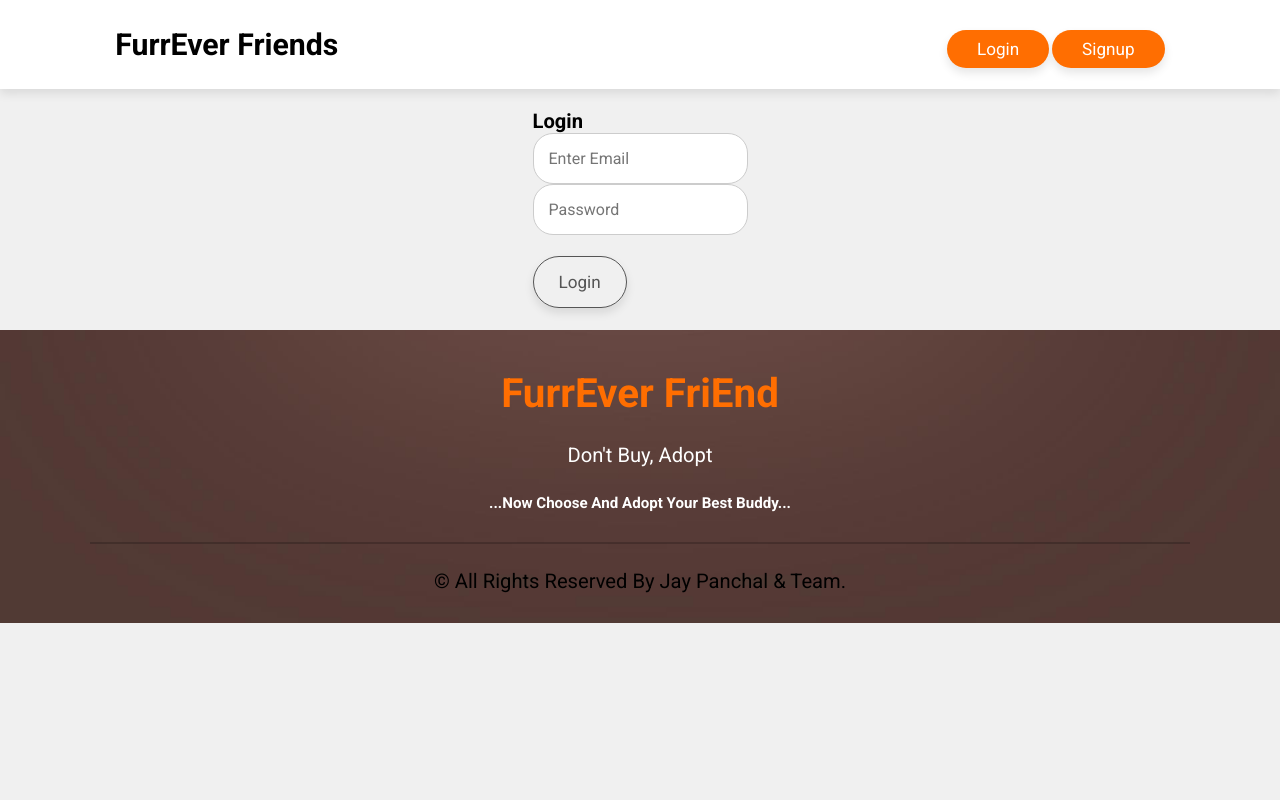
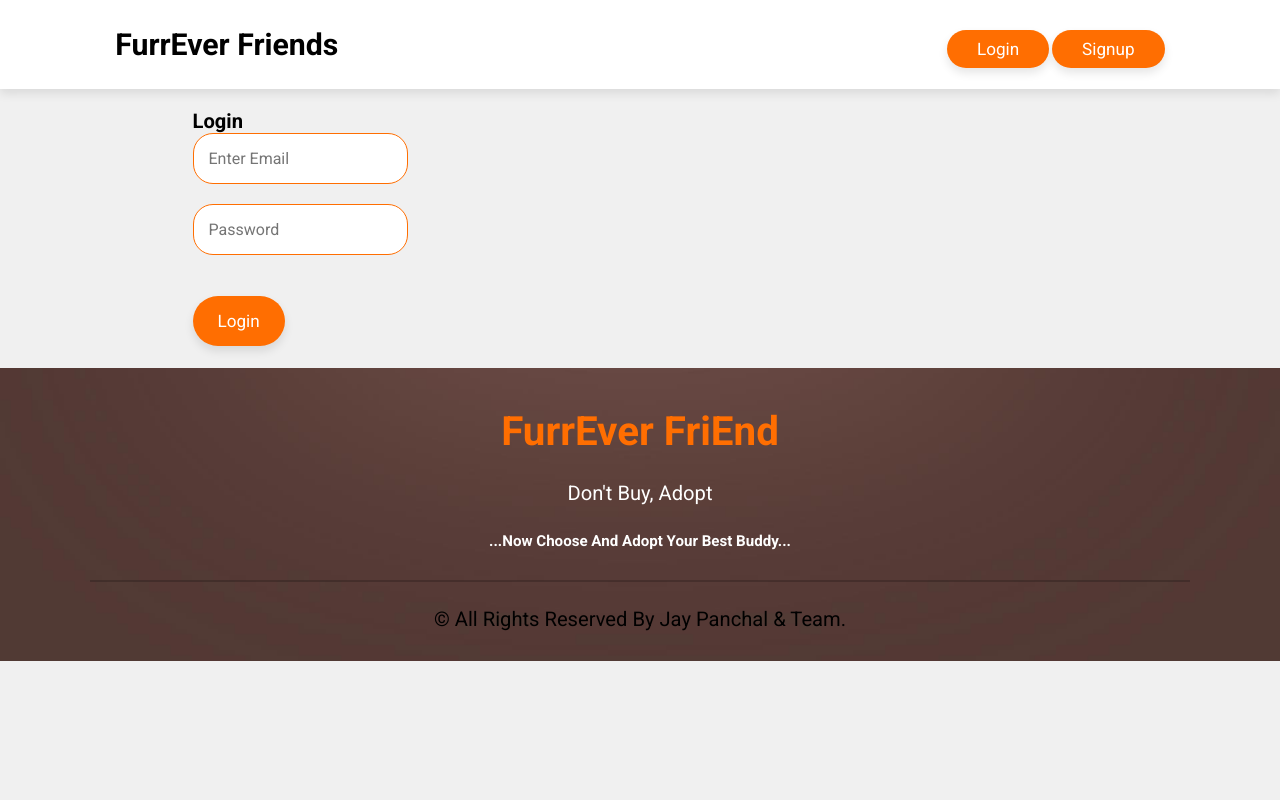
Before and after one commit to shlokTalati/furrever-friends, a PHP site: page /app/resources/view/authentication.php in a window 1280 px wide. Run offline with PHP 8.4, Linux system fonts and the light colour scheme; some libraries are stand-ins or nearby versions.

Commit message:
Ending Stage Commit/ Pre Final

```diff
--- a/app/config/Database.php
+++ b/app/config/Database.php
@@ -13,4 +13,3 @@
     }
 
     }
-?>
--- a/app/controller/listPet.php
+++ b/app/controller/listPet.php
@@ -5,8 +5,8 @@ $Pet = new Pet();
 
 //pet register
 
-if (isset($_POST['user_email'])) {
-    $register_result = $Pet->register_pet($_POST['user_email'], $_POST['species_id'], $_POST['breed_id'], $_POST['name'], $_POST['gender'], $_POST['age'], $_POST['nature'], $_POST['food_preference'], $_POST['vaccination_status'], $_POST['extra_info'], $_POST['availability']);
+if (isset($_POST['list_name'])) {
+    $register_result = $Pet->register_pet($_SESSION['user']['email'], $_POST['list_species_id'], $_POST['list_breed_id'], $_POST['list_name'], $_POST['list_gender'], $_POST['list_age'], $_POST['list_nature'], $_POST['list_food_preference'], $_POST['list_vaccination_status'], $_POST['list_extra_info'], true);
     if ($register_result == 1) {
         echo "<script> alert('Pet Registered Successfully!'); </script>";
     } else {
--- a/app/resources/view/authentication.php
+++ b/app/resources/view/authentication.php
@@ -8,6 +8,56 @@
 
   <!-- Link to your external CSS file for the color scheme -->
   <link rel="stylesheet" href="/petmarket/app/resources/css/style.css">
+  <style>
+    body {
+  display: flex;
+  flex-direction: column;
+  min-height: 100vh;
+  background-color: #f0f0f0;
+  font-family: Arial, sans-serif; /* Use your preferred font */
+}
+
+.container {
+  max-width: 600px; /* Adjust as needed */
+  width: 100%;
+  padding: 0 20px;
+}
+
+  /* Main section styles */
+.container.main {
+  display: flex;
+  justify-content: center;
+  align-items: center;
+  flex-direction: column;
+  margin-top: 20px;
+}
+
+  /* Form styles */
+.form-group {
+  margin-bottom: 20px;
+}
+
+.form-control {
+  padding: 15px;
+  border: 1px solid var(--main);
+  border-radius: 20px;
+  width: 100%;
+  box-sizing: border-box;
+  font-size: 16px;
+}
+.btn-outline-light {
+  padding: 15px 25px;
+  background-color: var(--main);
+  color: var(--white);
+  cursor: pointer;
+  transition: background-color 0.3s ease;
+}
+
+.btn-outline-light:hover {
+  background-color: green;
+  color: var(--white);
+}
+  </style>
 </head>
 
 <body style="display: flex; flex-direction: column; min-height: 100vh; background-color: #f0f0f0;">
@@ -22,55 +72,56 @@
     </nav>
   </header>
 
-  <main class="container" style="display: flex; justify-content: center; align-items: center; flex-direction: column; margin-top: 20px;">
+  <!-- login and signin -->
 
+<main class="container main">
     <!-- Login Container -->
-    <div id="loginContainer" style="display: block;">
-      <div class="container px-5">
-        <h1 class="text-light">Login</h1>
+    <div id="loginContainer">
+      <div class="container">
+        <h1>Login</h1>
         <form action="/petmarket/authentication" method="post">
           <div class="form-group">
-            <input type="email" class="form-control" id="loginEmail" placeholder="Enter email" name="loginEmail" required style="padding: 15px; border: 1px solid #ccc; border-radius: 20px; width: 100%; box-sizing: border-box; font-size: 16px;">
+            <input type="email" class="form-control" id="loginEmail" placeholder="Enter email" name="loginEmail" required>
           </div>
           <div class="form-group">
-            <input type="password" class="form-control" id="loginPassword" placeholder="Password" name="loginPassword" required style="padding: 15px; border: 1px solid #ccc; border-radius: 20px; width: 100%; box-sizing: border-box; font-size: 16px;">
+            <input type="password" class="form-control" id="loginPassword" placeholder="Password" name="loginPassword" required>
           </div>
           <br>
-          <input type="submit" class="btn btn-outline-light" value="Login" onmouseover="buttonHover(this)" onmouseout="buttonHover(this)" style="padding: 15px 25px; border: 1px solid #555; background-color: transparent; color: #555; cursor: pointer; transition: background-color 0.3s ease;">
+          <input type="submit" class="btn btn-outline-light" value="Login">
         </form>
       </div>
     </div>
 
     <!-- Signup Container -->
     <div id="signupContainer" style="display: none;">
-      <div class="container px-5">
-        <h1 class="text-light">Sign Up</h1>
+      <div class="container">
+        <h1>Sign Up</h1>
         <form action="/petmarket/authentication" method="post">
           <div class="form-group">
-            <input type="text" class="form-control" id="signupName" placeholder="Name" name="signupName" required style="padding: 15px; border: 1px solid #ccc; border-radius: 20px; width: 100%; box-sizing: border-box; font-size: 16px;">
+            <input type="text" class="form-control" id="signupName" placeholder="Name" name="signupName" required>
           </div>
           <div class="form-group">
-            <input type="email" class="form-control" id="signupEmail" placeholder="Enter email" name="signupEmail" required style="padding: 15px; border: 1px solid #ccc; border-radius: 20px; width: 100%; box-sizing: border-box; font-size: 16px;">
+            <input type="email" class="form-control" id="signupEmail" placeholder="Enter email" name="signupEmail" required>
           </div>
           <div class="form-group">
-            <input type="number" class="form-control" id="signupPhone" placeholder="Contact Number" name="signupPhone" required style="padding: 15px; border: 1px solid #ccc; border-radius: 20px; width: 100%; box-sizing: border-box; font-size: 16px;">
+            <input type="number" class="form-control" id="signupPhone" placeholder="Contact Number" name="signupPhone" required>
           </div>
           <div class="form-group">
-            <input type="password" class="form-control" id="signupPassword" placeholder="Password" name="signupPassword" required style="padding: 15px; border: 1px solid #ccc; border-radius: 20px; width: 100%; box-sizing: border-box; font-size: 16px;">
+            <input type="password" class="form-control" id="signupPassword" placeholder="Password" name="signupPassword" required>
           </div>
           <div class="form-group">
-            <input type="date" class="form-control" id="signupDob" name="signupDob" required style="padding: 15px; border: 1px solid #ccc; border-radius: 20px; width: 100%; box-sizing: border-box; font-size: 16px;">
+            <input type="date" class="form-control" id="signupDob" name="signupDob" required>
           </div>
           <div class="form-group">
-            <input type="text" class="form-control" id="signupCity" placeholder="City" name="signupCity" required style="padding: 15px; border: 1px solid #ccc; border-radius: 20px; width: 100%; box-sizing: border-box; font-size: 16px;">
+            <input type="text" class="form-control" id="signupCity" placeholder="City" name="signupCity" required>
           </div>
           <br>
-          <input type="submit" class="btn btn-outline-light" value="Sign Up" onmouseover="buttonHover(this)" onmouseout="buttonHover(this)" style="padding: 15px 25px; border: 1px solid #555; background-color: transparent; color: #555; cursor: pointer; transition: background-color 0.3s ease;">
+          <input type="submit" class="btn btn-outline-light" value="Sign Up">
         </form>
       </div>
     </div>
+  </main>
 
-  </main>
 <br><br>
   <?php
 require(ROOT .'app/resources/component/footer.php')
--- a/index.php
+++ b/index.php
@@ -1,5 +1,4 @@
 <?php require('init.php'); ?>
-<?php require(ROOT. 'helper.php') ?>
 
 
 <?php
```
Also changed, not shown: app/resources/view/browsepet.php (+12 -3 lines), app/resources/view/listPet.php (+26 -24 lines), helper.php (deleted, +0 -7 lines), init.php (+7 -1 lines).
